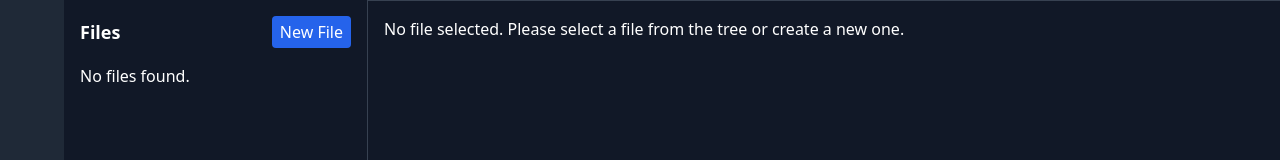
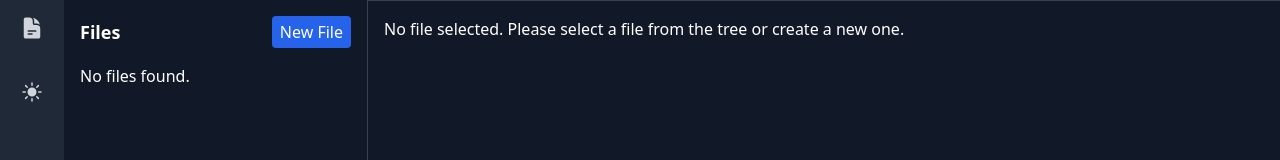
Before and after one commit to andycai/nodian-vue, a Vue app: page / in a window 1280 px wide. Both pictures are taken after a click on the button 32 px from the left and 66 px from the top of the page. Shown: the top 160 px of the page. Built offline with nearby package versions, Linux system fonts and the light colour scheme.

Commit message:
Change Icon component

```diff
--- a/package.json
+++ b/package.json
@@ -10,6 +10,7 @@
     "tauri": "tauri"
   },
   "dependencies": {
+    "@heroicons/vue": "^2.1.5",
     "@tauri-apps/api": "^2.0.0",
     "@tauri-apps/plugin-fs": "^2.0.0",
     "@tauri-apps/plugin-shell": "^2.0.0",
--- a/src/App.vue
+++ b/src/App.vue
@@ -6,12 +6,13 @@
           <li v-for="item in menuItems" :key="item.icon" class="mb-4">
             <router-link :to="item.route"
               class="text-gray-700 dark:text-gray-300 hover:text-gray-900 dark:hover:text-white">
-              <i :class="item.icon" class="text-2xl"></i>
+              <component :is="item.icon" class="w-6 h-6" />
             </router-link>
           </li>
         </ul>
         <button @click="toggleDarkMode" class="w-full text-center py-2">
-          <i :class="isDarkMode ? 'fas fa-sun' : 'fas fa-moon'" class="text-2xl"></i>
+          <SunIcon v-if="isDarkMode" class="w-6 h-6 mx-auto text-gray-300" />
+          <MoonIcon v-else class="w-6 h-6 mx-auto text-gray-700" />
         </button>
       </nav>
       <main class="flex-1 overflow-hidden">
@@ -24,9 +25,10 @@
 <script setup lang="ts">
 import { onMounted, watch, provide } from 'vue';
 import { useStorage } from '@vueuse/core';
+import { DocumentTextIcon, SunIcon, MoonIcon } from '@heroicons/vue/24/solid';
 
 const menuItems = [
-  { icon: 'fas fa-file-alt', route: '/' },
+  { icon: DocumentTextIcon, route: '/' },
   // Add more menu items for other features later
 ];
 
--- a/src/components/FileTreeItem.vue
+++ b/src/components/FileTreeItem.vue
@@ -2,8 +2,7 @@
     <li>
         <div @click="toggleFolder"
             class="flex items-center cursor-pointer hover:bg-gray-100 dark:hover:bg-gray-800 p-1 rounded">
-            <i :class="item.isDirectory ? 'fas fa-folder text-yellow-500' : 'fas fa-file text-blue-500'"
-                class="mr-2"></i>
+            <component :is="getIcon" class="w-5 h-5 mr-2" :class="getIconColor" />
             {{ item.name }}
         </div>
         <ul v-if="item.isDirectory && item.isOpen" class="ml-4">
@@ -14,7 +13,8 @@
 </template>
 
 <script setup lang="ts">
-import { defineProps, defineEmits } from 'vue';
+import { computed } from 'vue';
+import { FolderIcon, DocumentIcon, DocumentTextIcon } from '@heroicons/vue/24/outline';
 
 interface TreeItem {
     name: string;
@@ -40,4 +40,24 @@ const toggleFolder = () => {
         emit('file-selected', props.item.path);
     }
 };
+
+const getIcon = computed(() => {
+    if (props.item.isDirectory) {
+        return FolderIcon;
+    } else if (props.item.name.endsWith('.md')) {
+        return DocumentTextIcon;
+    } else {
+        return DocumentIcon;
+    }
+});
+
+const getIconColor = computed(() => {
+    if (props.item.isDirectory) {
+        return 'text-yellow-500';
+    } else if (props.item.name.endsWith('.md')) {
+        return 'text-blue-500';
+    } else {
+        return 'text-gray-500';
+    }
+});
 </script>
```
Also changed, not shown: 1 other file (tests, documents, lock files or other folders).
